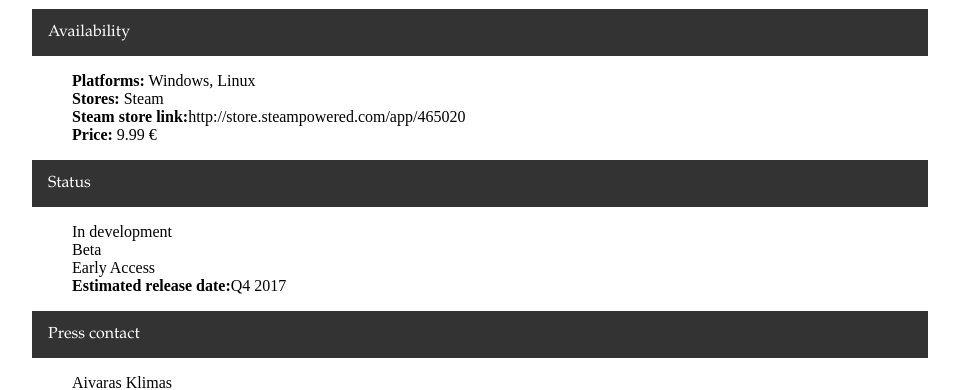
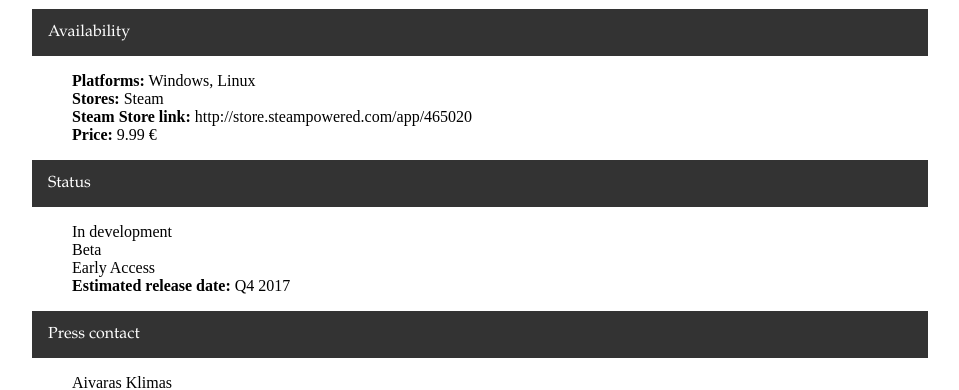
Before and after one commit to Phoebe3663/Zuurix.github.io, a Jekyll site: the page built from sector-six-press-kit/index.html, in a window 1280 px wide and 900 px high, scrolled down 568 px. Shown: the part 152-542 px from the top of the window, without its empty margins (160-1119 px from the left). Built offline with Jekyll 4.4.1, drawn with Linux system fonts in a browser that asks for light colours.

```diff
--- a/sector-six-press-kit/index.html
+++ b/sector-six-press-kit/index.html
@@ -35,7 +35,7 @@ title: Zuurix.com - Sector Six press kit
 
 	<li><b>Platforms:</b> Windows, Linux</li>
 	<li><b>Stores:</b> Steam</li>
-	<li><b>Steam store link:</b>http://store.steampowered.com/app/465020</li>
+	<li><b>Steam Store link: </b>http://store.steampowered.com/app/465020</li>
 	<li><b>Price:</b> 9.99 €</li>
 
 	</ul>
@@ -49,7 +49,7 @@ title: Zuurix.com - Sector Six press kit
 	<li>In development</li>
 	<li>Beta</li>
 	<li>Early Access</li>
-	<li><b>Estimated release date:</b>Q4 2017</li>
+	<li><b>Estimated release date: </b>Q4 2017</li>
 
 	</ul>
 
```
